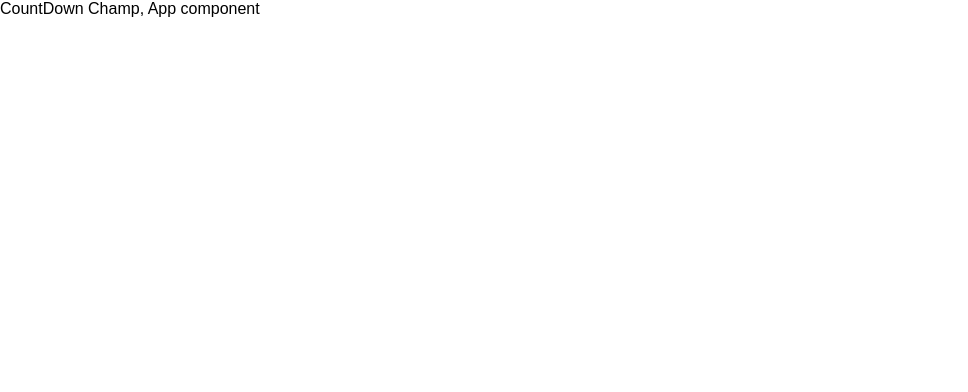
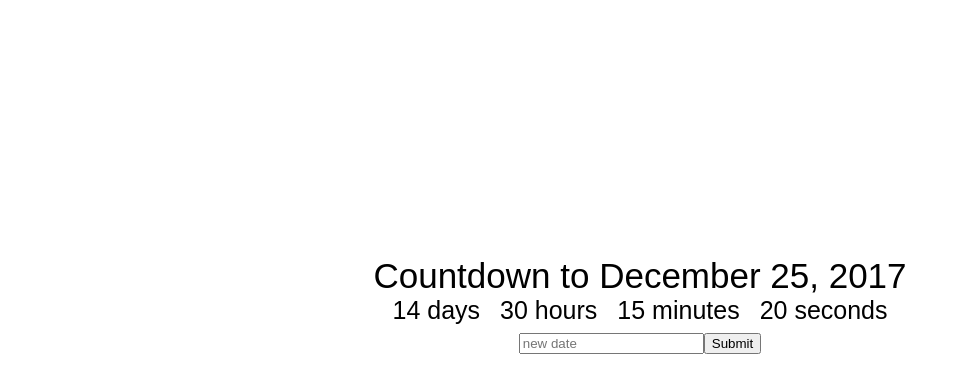
Before and after one commit to daniildeveloper/countdown-champ-react-edu, a React (Create React App) app: page / in a window 1280 px wide. Shown: the top 392 px of the page, without its empty margins (0-968 px from the left). Built offline with nearby package versions, Linux system fonts and the light colour scheme.

Commit message:
base structuring

```diff
--- a/src/App.css
+++ b/src/App.css
@@ -1,28 +1,14 @@
 .App {
   text-align: center;
-}
-
-.App-logo {
-  animation: App-logo-spin infinite 20s linear;
-  height: 80px;
-}
-
-.App-header {
-  background-color: #222;
-  height: 150px;
-  padding: 20px;
-  color: white;
+  font-size: 25px;
+  margin-top: 20%;
 }
 
 .App-title {
-  font-size: 1.5em;
+  font-size: 35px;
 }
 
-.App-intro {
-  font-size: large;
+.Clock-hours, .Clock-days, .Clock-minutes, .Clock-seconds {
+  display: inline;
+  margin: 10px;
 }
-
-@keyframes App-logo-spin {
-  from { transform: rotate(0deg); }
-  to { transform: rotate(360deg); }
-}
--- a/src/App.jsx
+++ b/src/App.jsx
@@ -1,9 +1,22 @@
 import React, { Component } from 'react';
+import './App.css';
 
 class App extends Component {
   render () {
     return (
-      <div>CountDown Champ, App component</div>
+      <div className="App">
+        <div className="App-title" >Countdown to December 25, 2017</div>
+        <div>
+          <div className="Clock-days" > 14 days</div>
+          <div className="Clock-hours" >30 hours</div>
+          <div className="Clock-minutes" >15 minutes</div>
+          <div className="Clock-seconds" >20 seconds</div>
+        </div>
+        <div>
+          <input placeholder='new date' />
+          <button type="submit">Submit</button>
+        </div>
+      </div>
     )
   }
 }
```
